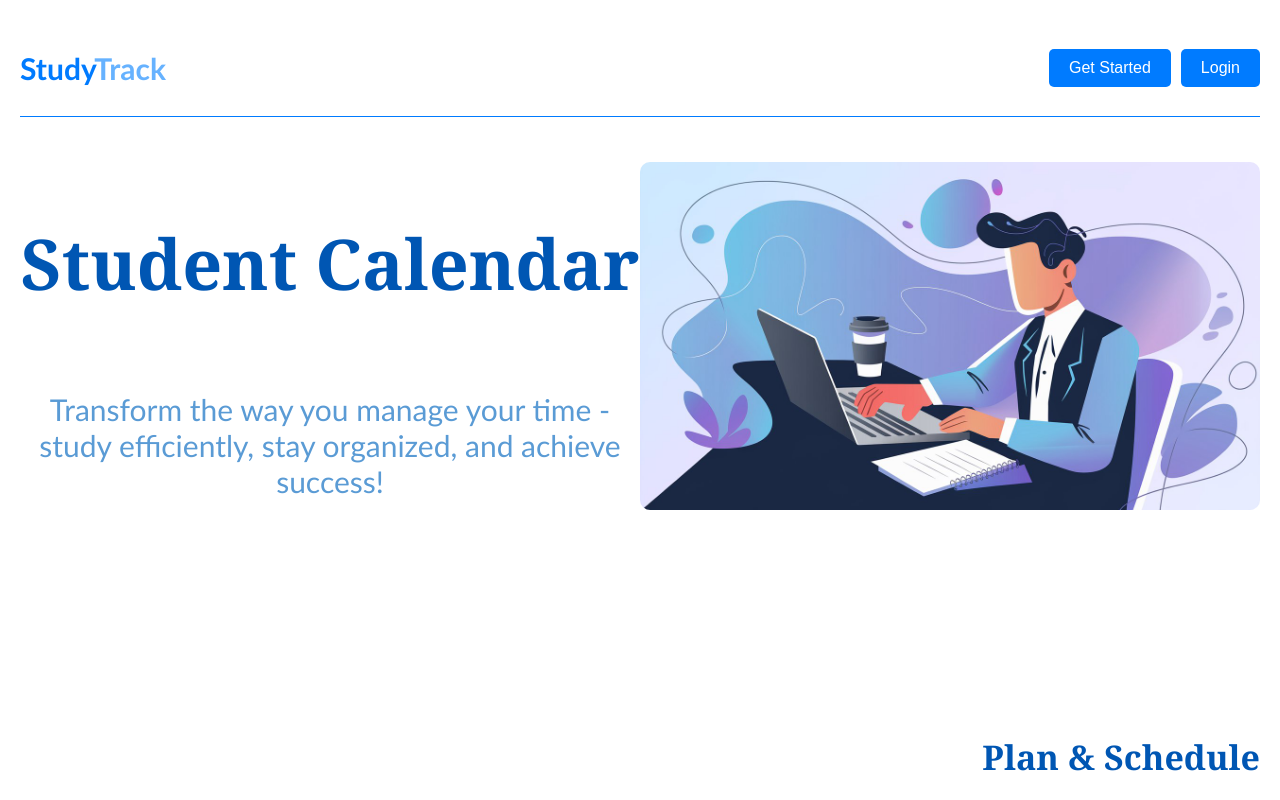
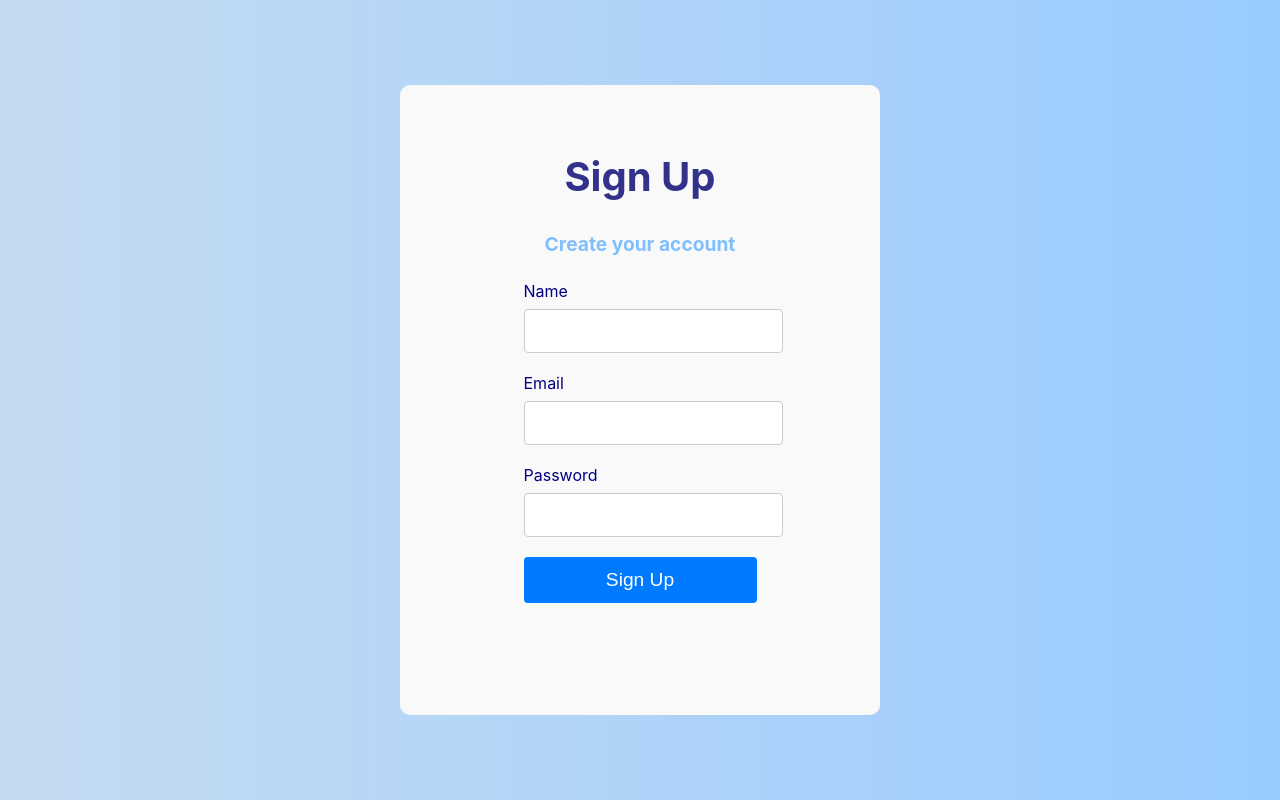
Before and after one commit to elab-development/internet-tehnologije-2024-projekat-interaktivnikalendar_20210029_20210216, a React (Create React App) app in the folder kalendar-frontend/: page /register in a window 1280 px wide. Built offline with nearby package versions, Linux system fonts and the light colour scheme.

Commit message:
Added Register page

```diff
--- a/kalendar-frontend/package.json
+++ b/kalendar-frontend/package.json
@@ -9,6 +9,7 @@
     "@testing-library/user-event": "^13.5.0",
     "react": "^19.0.0",
     "react-dom": "^19.0.0",
+    "react-router-dom": "^7.3.0",
     "react-scripts": "5.0.1",
     "web-vitals": "^2.1.4"
   },
--- a/kalendar-frontend/src/App.js
+++ b/kalendar-frontend/src/App.js
@@ -25,14 +25,19 @@ function App() {
 export default App;
 */
 import React from 'react';
+import { BrowserRouter as Router, Route, Routes} from 'react-router-dom';
 import HeroSection from './pages/HeroSection';
+import Register from './pages/Register';
 import './App.css';
 
 function App() {
   return (
-    <div className="App">
-      <HeroSection />
-    </div>
+    <Router>
+      <Routes>
+        <Route path="/" element={<HeroSection />} />
+        <Route path="/register" element={<Register />} />
+      </Routes>
+    </Router>
   );
 }
 
--- a/kalendar-frontend/src/pages/HeroSection.js
+++ b/kalendar-frontend/src/pages/HeroSection.js
@@ -1,9 +1,16 @@
 import React from 'react';
+import { useNavigate } from 'react-router-dom';
 import '../styles/HeroSection.css';
 import calendarImage from '../assets/calendar-image.jpeg'; // Putanja do slike kalendara
 
 const HeroSection = () => {
-  return (
+  const navigate = useNavigate();
+
+  const handleGetStarted = () => {
+    navigate('/register');
+
+  };
+    return (
     <div className="hero-section">
       <header className="hero-header">
         <div className="logo-container">
@@ -13,7 +20,7 @@ const HeroSection = () => {
           </h1>
         </div>
         <div className="button-container">
-          <button className="hero-button">Get Started</button>
+          <button className="hero-button" onClick={handleGetStarted}>Get Started</button>
           <button className="hero-button">Login</button>
         </div>
       </header>
--- a/kalendar-frontend/src/pages/Register.js
+++ b/kalendar-frontend/src/pages/Register.js
@@ -0,0 +1,39 @@
+import React, { useEffect } from 'react';
+import '../styles/Register.css';
+
+const Register = () => {
+    useEffect(() => {
+        document.body.classList.add('register-page');
+        return () => {
+          document.body.classList.remove('register-page');
+        };
+      }, []);
+  const handleSignUp = (e) => {
+    e.preventDefault();
+    // Handle sign up logic here
+  };
+
+  return (
+    <div className="register-container">
+      <h1>Sign Up</h1>
+      <h2>Create your account</h2>
+      <form onSubmit={handleSignUp}>
+        <div className="form-group">
+          <label htmlFor="name">Name</label>
+          <input type="text" id="name" name="name" required />
+        </div>
+        <div className="form-group">
+          <label htmlFor="email">Email</label>
+          <input type="email" id="email" name="email" required />
+        </div>
+        <div className="form-group">
+          <label htmlFor="password">Password</label>
+          <input type="password" id="password" name="password" required />
+        </div>
+        <button type="submit">Sign Up</button>
+      </form>
+    </div>
+  );
+};
+
+export default Register;
--- a/kalendar-frontend/src/styles/HeroSection.css
+++ b/kalendar-frontend/src/styles/HeroSection.css
@@ -11,7 +11,7 @@
 .hero-section {
   font-family: Arial, Helvetica, sans-serif;
   color: var(--blue-color);
-  background-color: var(--white-color);
+ background-color: var(--white-color);
   padding: 20px;
 }
 
--- /dev/null
+++ b/kalendar-frontend/src/styles/Register.css
@@ -0,0 +1,70 @@
+body.register-page {
+    background: linear-gradient(to right, #c5dbf1, #99ccff); /* Svetlija gradient pozadina */
+    display: flex;
+    justify-content: center;
+    align-items: center;
+    height: 100vh;
+    margin: 0;
+  }
+
+  .register-container {
+   width: 400px;
+    height: 550px;
+    margin: 0 auto; /* Centriranje */
+    padding: 40px; /* Povećano sa 30px na 40px */
+    background-color: #f9f9f9;
+    border-radius: 10px;
+    box-shadow: 0 4 10px rgba(0, 0, 0, 0.1);
+    display: flex;
+    flex-direction: column;
+    align-items: center; /* Centriranje sadržaja */
+  }
+
+  .register-container h1 {
+    text-align: center;
+    margin-bottom: 15px;
+    font-size: 2.5em; /* Povećano sa 2em na 2.5em */
+    color: #32328a;
+  }
+
+  .register-container h2 {
+    text-align: center;
+    margin-bottom: 25px;
+    font-size: 1.2em; /* Smanjeno sa 1.5em na 1.2em */
+    color: #80bfff; /* Svetlija plava boja */
+  }
+
+  .form-group {
+    margin-bottom: 20px;
+    width: 100%; /* Dodato za širinu */
+  }
+
+  .form-group label {
+    display: block;
+    margin-bottom: 8px;
+
+    color: #000080;
+  }
+
+  .form-group input {
+    width: 100%;
+    padding: 12px;
+    border: 1px solid #ccc;
+    border-radius: 4px;
+    font-size: 1em;
+  }
+
+  button {
+    width: 100%;
+    padding: 12px;
+    background-color: #007bff;
+    color: white;
+    border: none;
+    border-radius: 4px;
+    cursor: pointer;
+    font-size: 1.2em;
+  }
+
+  button:hover {
+    background-color: #0056b3;
+  }
```
Also changed, not shown: 1 other file (tests, documents, lock files or other folders).
